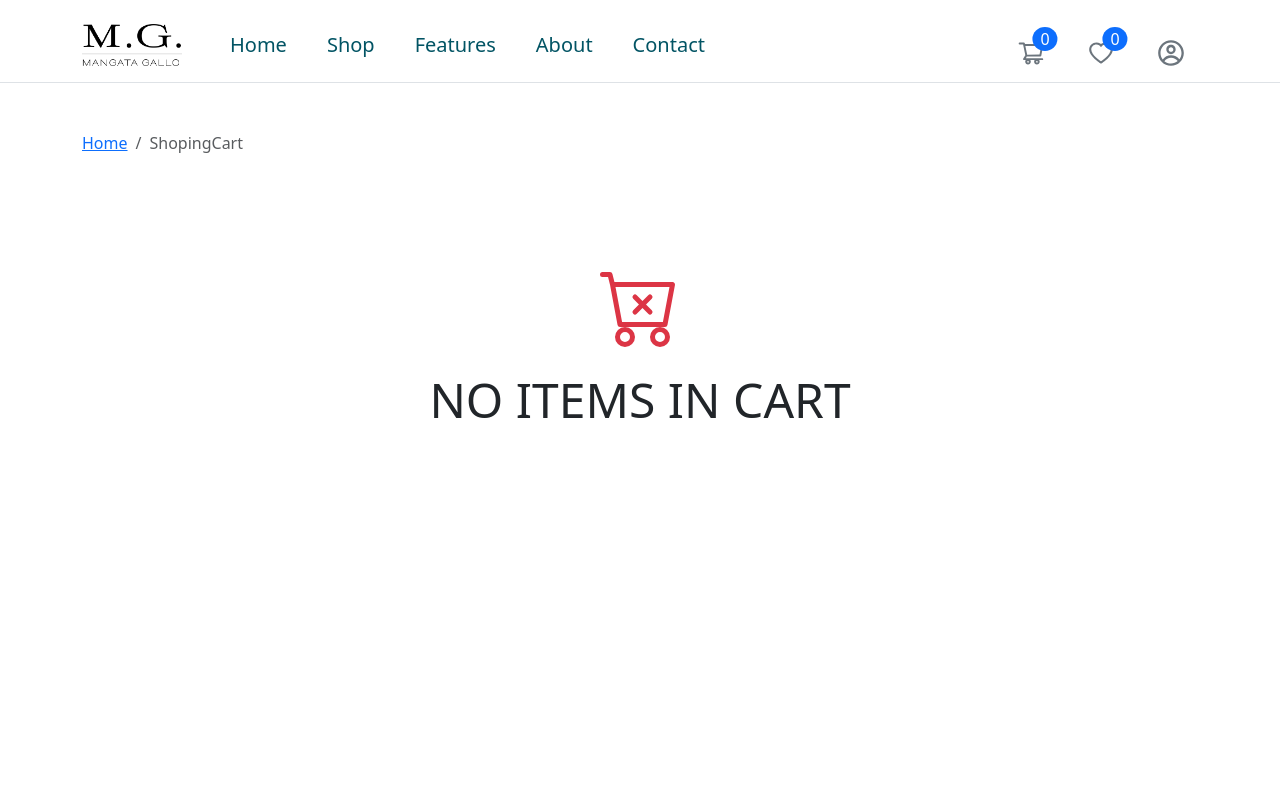
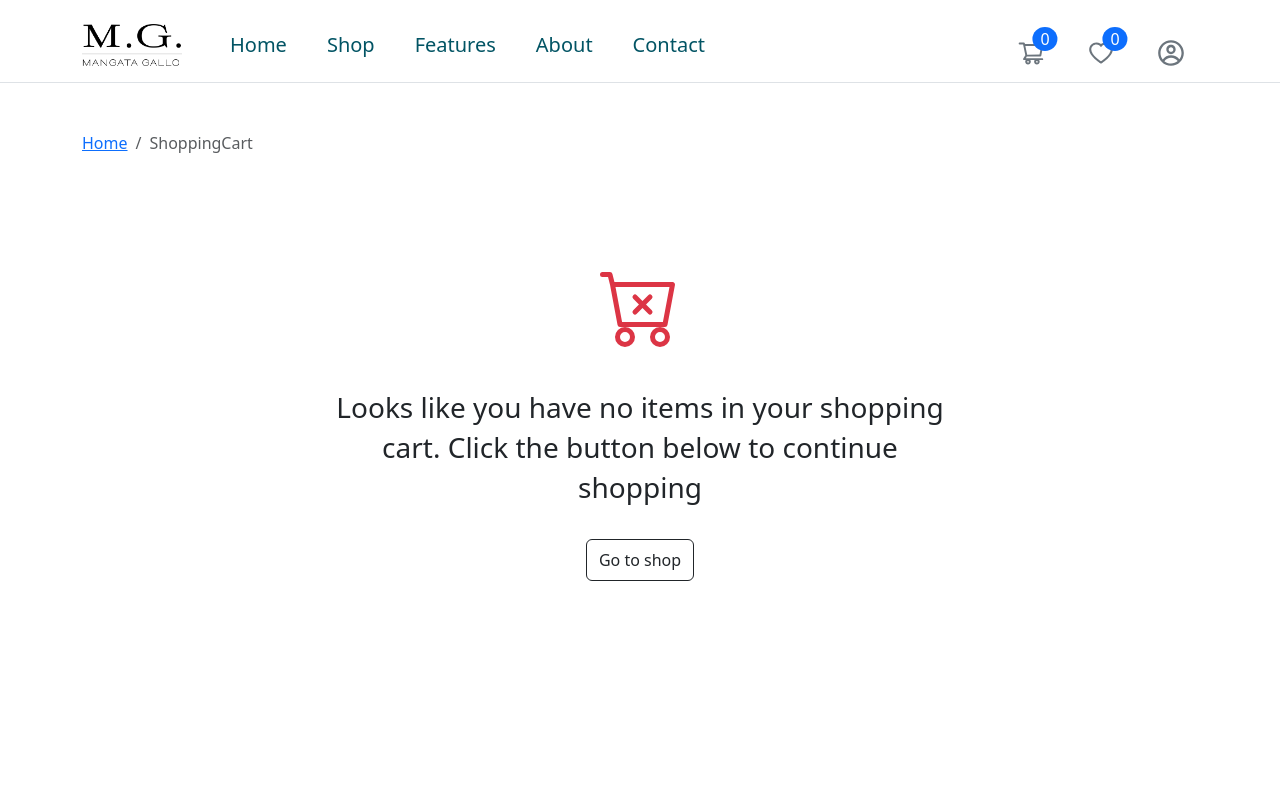
Before and after one commit to AdriandGrigore/Ecommerce-Website, a React (Create React App) app: page /features in a window 1280 px wide. Shown: the top 800 px of the page. Built offline with nearby package versions, Linux system fonts and the light colour scheme.

Commit message:
no items in shopping cart error modified

```diff
--- a/src/components/ShopingCart.js
+++ b/src/components/ShopingCart.js
@@ -56,7 +56,7 @@ function ShopingCart() {
                         Home
                     </Breadcrumb.Item>
                     <Breadcrumb.Item active>
-                        ShopingCart
+                        ShoppingCart
                     </Breadcrumb.Item>
                 </Breadcrumb>
             </Container>
@@ -71,10 +71,19 @@ function ShopingCart() {
                             className='display-1 text-danger mb-4'
                         />
                         <h1
-                            className='display-5 text-uppercase'
+                            className='display-5 fs-3 my-3'
+                            style={{ maxWidth: "640px", lineHeight: "40px" }}
                         >
-                            No items in cart
+                            Looks like you have no items in your shopping cart. Click the button below to continue shopping
                         </h1>
+                        <Button
+                            as={Link}
+                            to="/shop"
+                            variant='outline-dark'
+                            className='mt-3 py-2'
+                        >
+                            Go to shop
+                        </Button>
                     </div>
                     :
                     <Row
```
